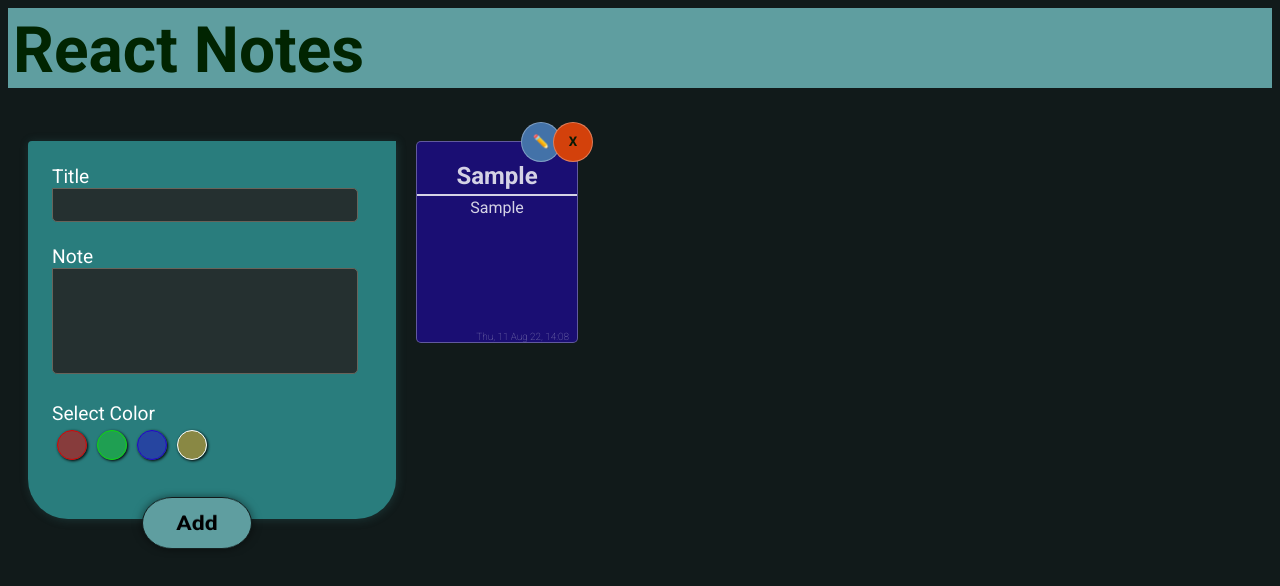
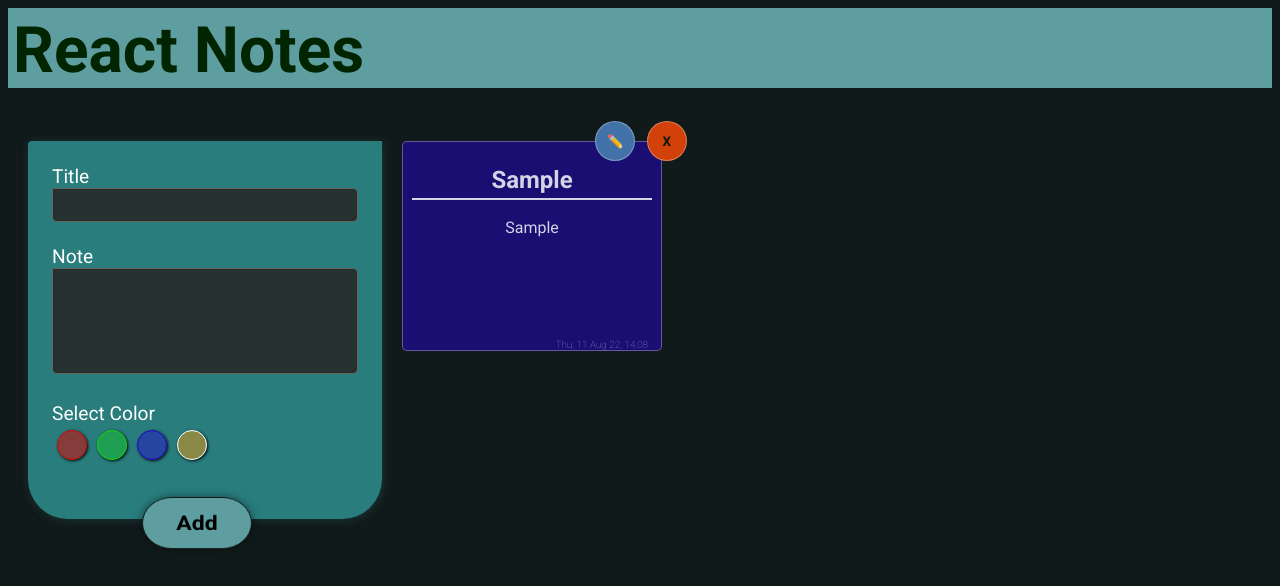
Before and after one commit to Sujoy-2811/react-notes, a React (Vite) app: page / in a window 1280 px wide. Both pictures are taken after typing "Sample", "Sample" into the empty fields and a click on the button "Add". Shown: the top 586 px of the page. Built offline with nearby package versions, Linux system fonts and the light colour scheme.

Commit message:
feat:show full note

```diff
--- a/src/LIst/List.module.css
+++ b/src/LIst/List.module.css
@@ -1,8 +1,13 @@
 .grid {
-    display: flex;
-    flex-wrap: wrap;
+  width: 100%;
+  display: grid;
+  /* grid-template-columns: repeat(auto-fit, 250px); */
+  grid-template-columns: repeat(auto-fill, minmax(250px, 1fr));
+  /* au */
+  gap: 24px;
+  align-items: start;
 }
-.empty{
-    width: 100px;
-    height: 100px;
+.empty {
+  width: 100px;
+  height: 100px;
 }
--- a/src/LIst/ListItem.jsx
+++ b/src/LIst/ListItem.jsx
@@ -19,12 +19,12 @@ const ListItem = (props) => {
 
   let title = props.val.title;
   let note = props.val.note;
-  if (note.length > 108) {
-    note = note.substring(1, 108) + "...";
-  }
-  if (title.length > 10) {
-    title = title.substring(1, 11) + "...";
-  }
+  // if (note.length > 108) {
+  //   note = note.substring(1, 108) + "...";
+  // }
+  // if (title.length > 10) {
+  //   title = title.substring(1, 11) + "...";
+  // }
 
   return (
     <div className={`${styles.card}  ${color}`}>
@@ -47,8 +47,8 @@ const ListItem = (props) => {
           <b>X</b>
         </button>
       </div>
-      <hr />
-      <span className={styles.note_body}>{note}</span>
+      <hr style={{ width: "95%" }} />
+      <p className={styles.note_body}>{note}</p>
       <span className={styles.time_style}>{props.time}</span>
     </div>
   );
--- a/src/LIst/ListItem.module.css
+++ b/src/LIst/ListItem.module.css
@@ -1,10 +1,13 @@
 .card {
-  width: 160px;
-  height: 200px;
+  width: 250px;
+  min-height: 200px;
+  max-height: 350px;
 
+  padding: 4px;
   border: 0px solid hsla(30, 91%, 48%, 0);
   display: flex;
   flex-direction: column;
+  align-items: center;
   margin: 10px;
   border-radius: 5px;
   text-align: center;
@@ -65,20 +68,25 @@
 }
 
 .title_heading {
+  white-space: nowrap;
   overflow: hidden;
+  text-overflow: ellipsis;
+  width: 240px;
   margin-bottom: 0;
 }
 
 .note_body {
   overflow: hidden;
-  width: 160px;
-  height: 94px;
+  min-height: 100px;
+  /* width: 160px;
+  height: 94px; */
+  /* aspect-ratio: 4/3; */
   border: solid;
   border-width: 0px;
-  display: inline-block;
-  vertical-align: middle;
-  line-height: normal;
-  text-overflow: ellipsis;
+  /* vertical-align: middle; */
+  /* line-height: normal; */
+  width: 240px;
+  overflow: auto;
 }
 
 hr {
```
